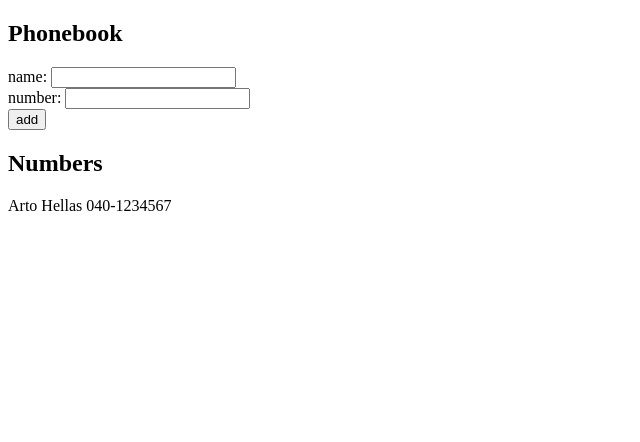
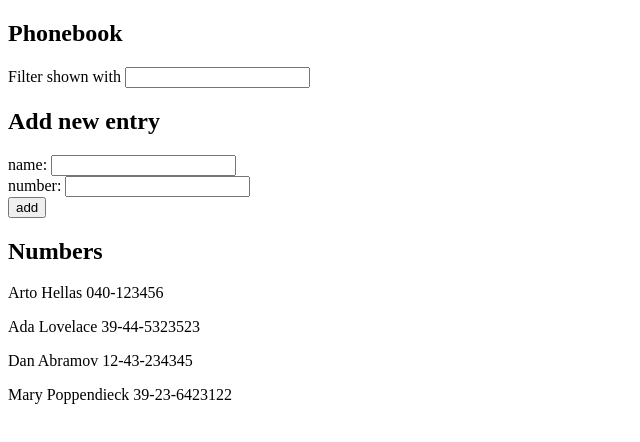
Before and after one commit to BenPearse-GitHub/Full-stack-open-course, a React (Vite) app in the folder part2/phonebook/: page / in a window 1280 px wide. Shown: the top 442 px of the page, without its empty margins (0-640 px from the left). Built offline with nearby package versions, Linux system fonts and the light colour scheme.

Commit message:
Exercise 2.9

```diff
--- a/part2/phonebook/src/App.jsx
+++ b/part2/phonebook/src/App.jsx
@@ -2,10 +2,16 @@
 
 const App = () => {
   const [persons, setPersons] = useState([
-    { name: "Arto Hellas", number: "040-1234567" },
+    { name: "Arto Hellas", number: "040-123456", id: 1 },
+    { name: "Ada Lovelace", number: "39-44-5323523", id: 2 },
+    { name: "Dan Abramov", number: "12-43-234345", id: 3 },
+    { name: "Mary Poppendieck", number: "39-23-6423122", id: 4 },
   ]);
   const [newName, setNewName] = useState("");
   const [newNumber, setNewNumber] = useState("");
+  const [filter, setFilter] = useState("");
+
+  const handleFilterInputChange = (event) => setFilter(event.target.value);
 
   const handleNameInputChange = (event) => setNewName(event.target.value);
 
@@ -27,9 +33,21 @@
     }
   };
 
+  const personsToDisplay =
+    filter.length > 0
+      ? persons.filter((person) =>
+          person.name.toLowerCase().includes(filter.toLowerCase())
+        )
+      : persons;
+
   return (
     <div>
       <h2>Phonebook</h2>
+      <div>
+        Filter shown with{" "}
+        <input value={filter} onChange={handleFilterInputChange} />
+      </div>
+      <h2>Add new entry</h2>
       <form onSubmit={handleSubmit}>
         <div>
           name: <input value={newName} onChange={handleNameInputChange} />
@@ -42,7 +60,7 @@
         </div>
       </form>
       <h2>Numbers</h2>
-      {persons.map((person) => (
+      {personsToDisplay.map((person) => (
         <p key={person.name}>
           {person.name} {person.number}
         </p>
```
